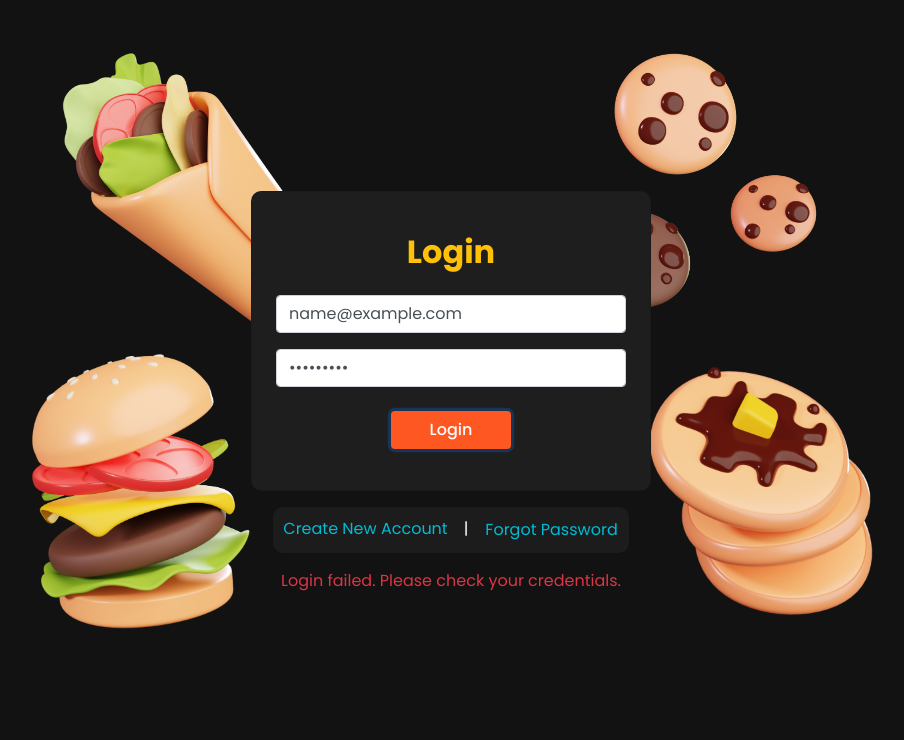
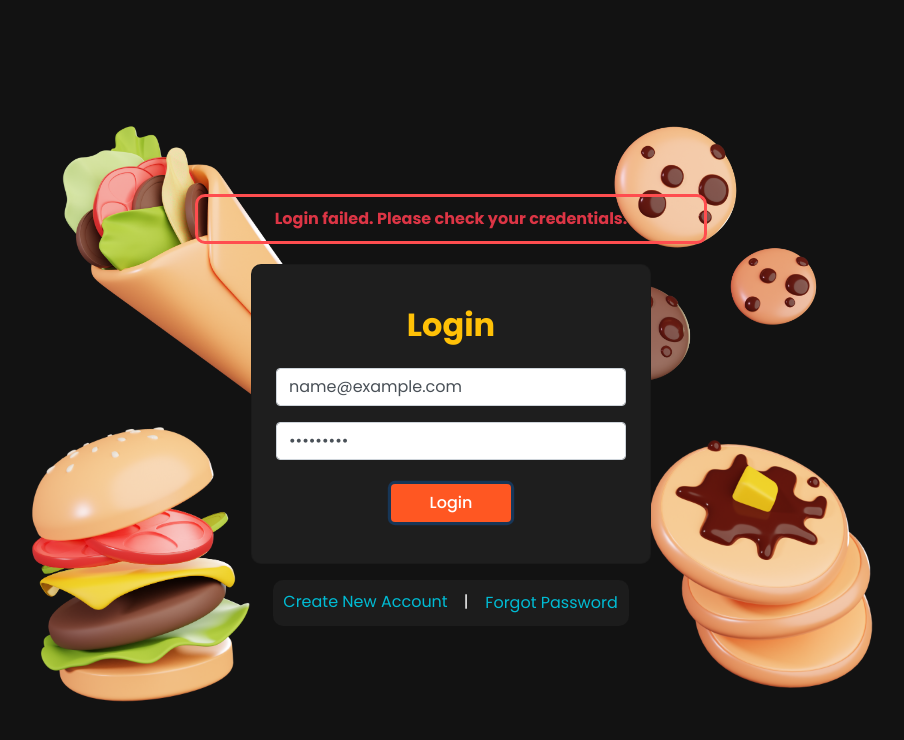
Before and after one commit to yusup-rd/gourmet-gleam, a React (Vite) app in the folder frontend/: page /login in a window 1280 px wide. Both pictures are taken after typing "name@example.com", "Sample123" into the empty fields and a click on the button "Login". Shown: the top 740 px of the page, without its empty margins (189-1093 px from the left). Built offline with nearby package versions, Linux system fonts and the light colour scheme; no server answers.

Commit message:
Little changes on error styling

```diff
--- a/frontend/src/pages/Auth/Login.tsx
+++ b/frontend/src/pages/Auth/Login.tsx
@@ -64,6 +64,11 @@ const Login = () => {
             className="container d-flex flex-column justify-content-center align-items-center position-relative"
             style={{ height: "100vh" }}
         >
+            {error && (
+                <div className="error-message-container">
+                    <div className="text-danger">{error}</div>
+                </div>
+            )}
             <div className="card-container position-relative">
                 <div className="card p-4 d-flex flex-column justify-content-center">
                     <h2 className="mb-4 text-center title">Login</h2>
@@ -161,7 +166,7 @@ const Login = () => {
             {sendingOTP && (
                 <div className="text-warning my-3">Please wait...</div>
             )}
-            {error && <div className="text-danger my-3">{error}</div>}
+
             {successMessage && (
                 <div className="text-success my-3">{successMessage}</div>
             )}
--- a/frontend/src/pages/Auth/auth.css
+++ b/frontend/src/pages/Auth/auth.css
@@ -90,6 +90,19 @@ a:hover {
     text-decoration: none;
     color: #ff5722;
 }
+.error-message-container {
+    width: 40vw;
+    border: 3px solid #FF4D4F;
+    border-radius: 10px;
+    padding: 10px;
+    margin: 20px auto;
+    text-align: center;
+}
+
+.error-message-container .text-danger {
+    color: #FF4D4F;
+    font-weight: 700;
+}
 .modal-wrapper {
     position: fixed;
     top: 0;
```
